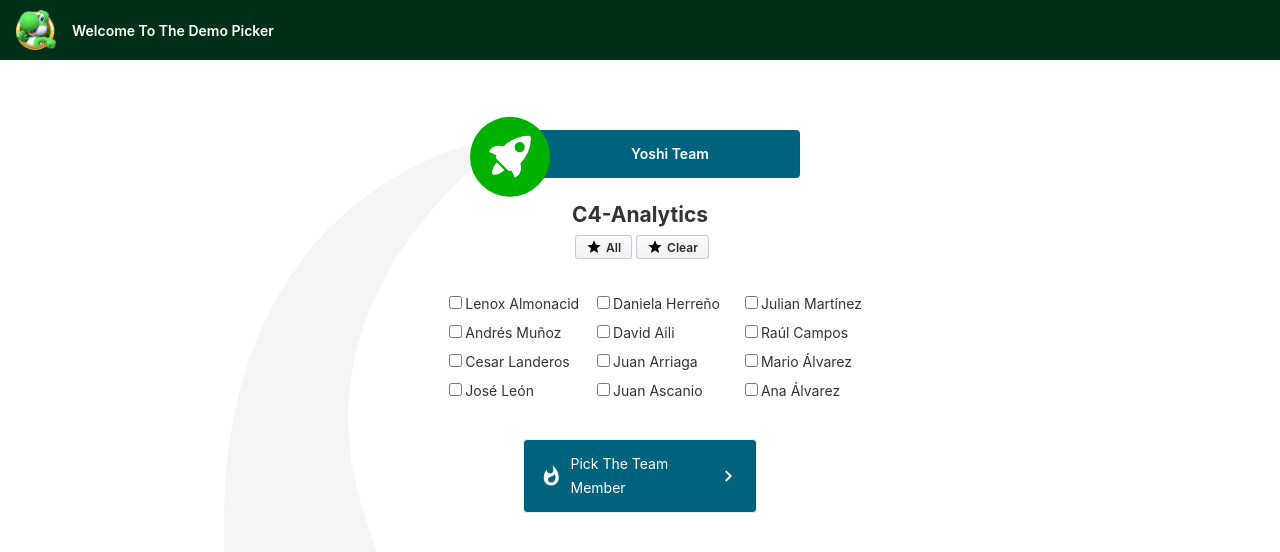
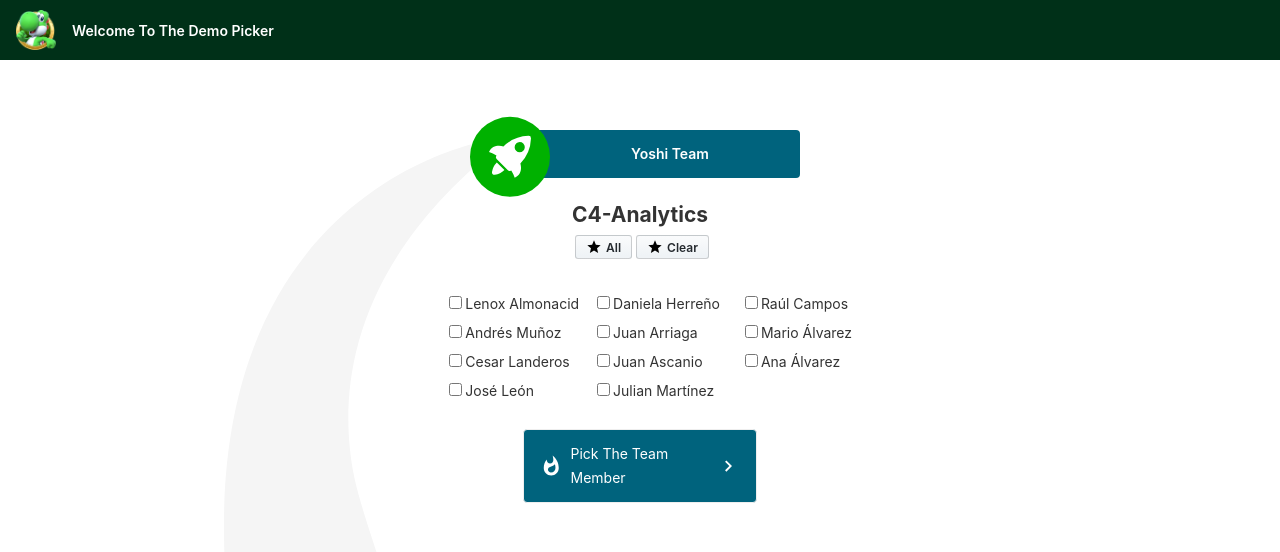
Before and after one commit to LenoxRico/demo-picker, an Angular app: page / in a window 1280 px wide. Shown: the top 552 px of the page. Built offline with nearby package versions, Linux system fonts and the light colour scheme.

Commit message:
Remove David's data

```diff
--- a/src/app/app.component.ts
+++ b/src/app/app.component.ts
@@ -48,14 +48,14 @@ export class AppComponent {
       lead: 1,
       enable: false,
     },
-    {
-      id: 6,
-      role: 'Web UI Developer, Sr.',
-      name: 'David',
-      lastname: 'Aili',
-      lead: 1,
-      enable: false,
-    },
+    // {
+    //   id: 6,
+    //   role: 'Web UI Developer, Sr.',
+    //   name: 'David',
+    //   lastname: 'Aili',
+    //   lead: 1,
+    //   enable: false,
+    // },
     {
       id: 7,
       role: 'QA',
```
